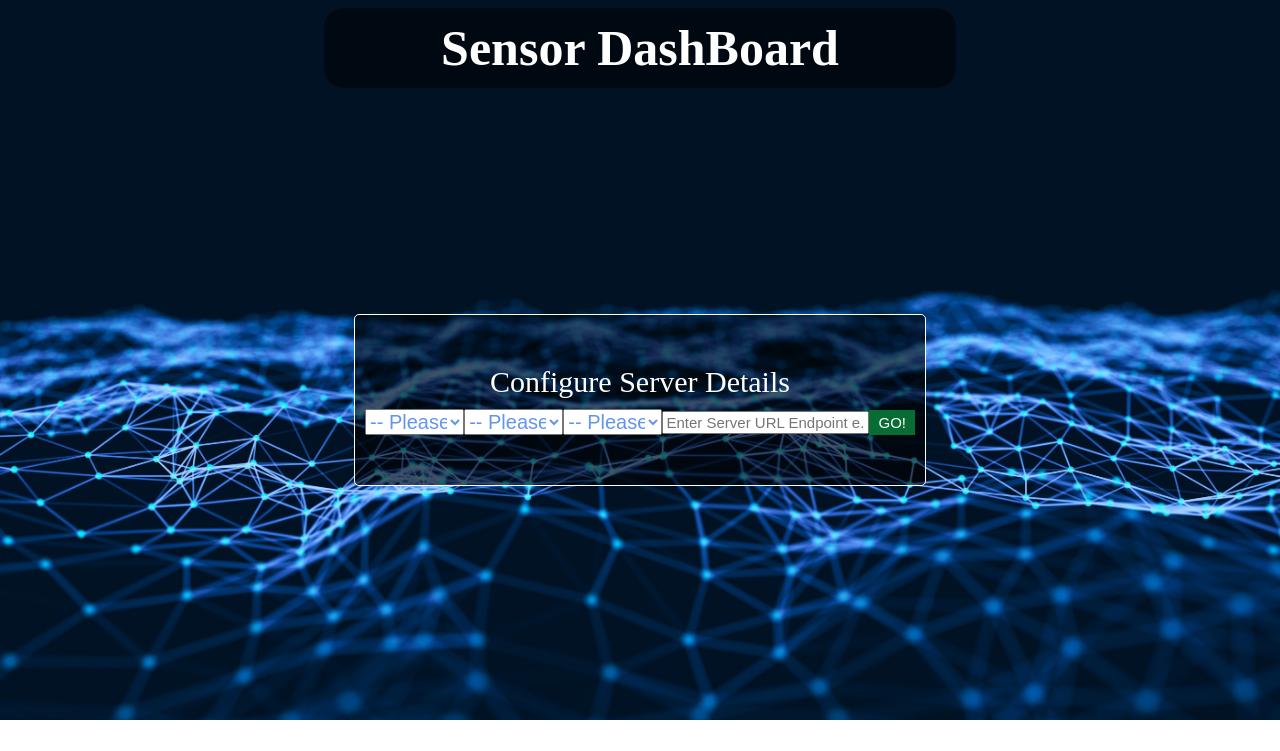
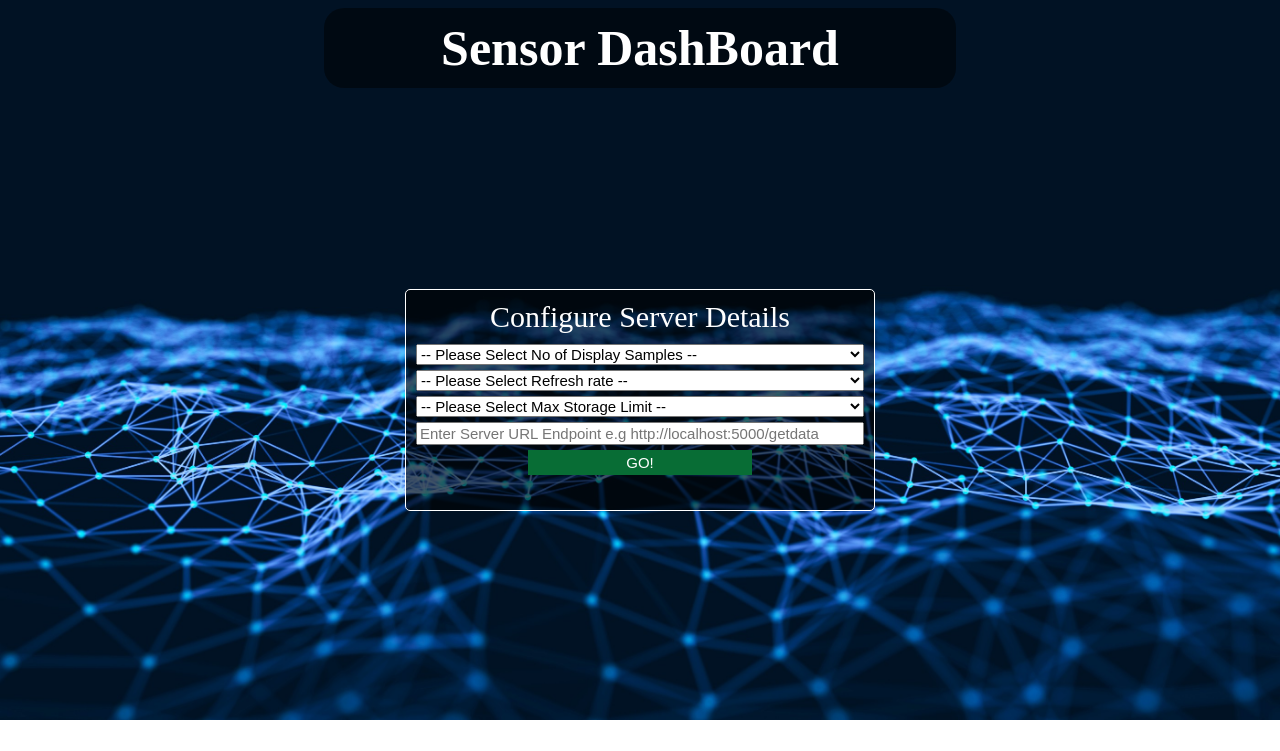
Before and after one commit to emylincon/frontend, a Flask app: page / in a window 1280 px wide. Shown: the top 751 px of the page. Run offline with Flask 2, Linux system fonts and the light colour scheme; some libraries are stand-ins or nearby versions.

Commit message:
improved style.css

```diff
--- a/static/style.css
+++ b/static/style.css
@@ -6,29 +6,18 @@
     height: 100%;
     font-size: 20px;
 }
-.myForm{
-    display: flex;
-    align-items: center;
-    justify-content: center;
-}
-select{
-    width: 100%;
-    font-size: 20px;
-    color: cornflowerblue;
-}
+
 input{
     /*width: 100%;*/
     /*background-color: rgba(94, 124, 221, 0.9);*/
     /*border-radius: 5px;*/
     /*color: white;*/
     font-size: 15px;
-    font-family: 'Ubuntu', sans-serif;
+    margin-bottom: 5px;
+    color: black;
+    /*font-family: 'Ubuntu', sans-serif;*/
 }
-#form{
-    display: flex;
-    align-items: center;
-    justify-content: center;
-}
+
 
 #url{
     width: 440px;
@@ -38,15 +27,17 @@ input{
     color: white;
     border: solid #086D35;
     background-color: #086D35;
+    width: 50%;
 
 }
-/*input:hover{*/
-/*    background-color: rgba(142, 162, 228, 0.9);*/
-/*}*/
+#run:hover{
+    background-color: #006400;
+    border: solid #006400;
+}
 
 .popup{
     max-width: 550px;
-    height: 150px;
+    height: 200px;
     position: absolute;
     top: 50%;
     left: 50%;
@@ -57,9 +48,30 @@ input{
     padding: 10px;
     display: flex;
     align-items: center;
+    /*justify-content: center;*/
+    flex-direction: column;
+
+}
+
+.myForm{
+    display: flex;
+    align-items: center;
     justify-content: center;
     flex-direction: column;
-
+}
+#form{
+    display: flex;
+    align-items: center;
+    justify-content: center;
+    flex-direction: column;
+}
+select{
+    width: 100%;
+    font-size: 15px;
+    margin-bottom: 5px;
+    /*color: gray;*/
+    /*font-size: 20px;*/
+    /*color: cornflowerblue;*/
 }
 
 label{
```
